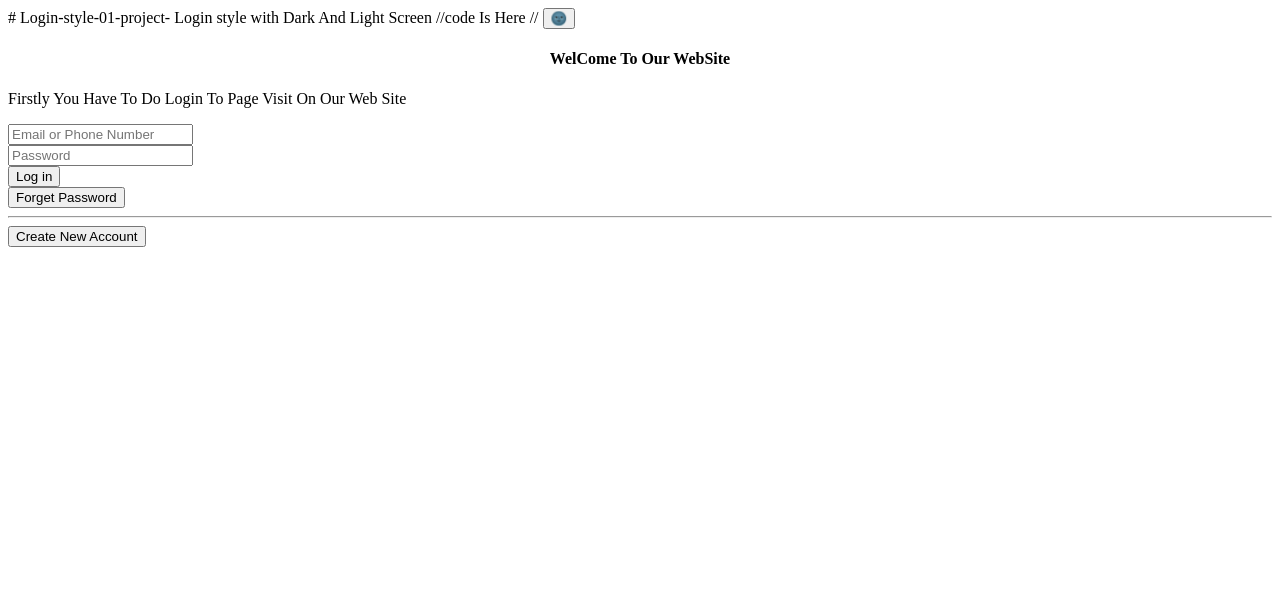
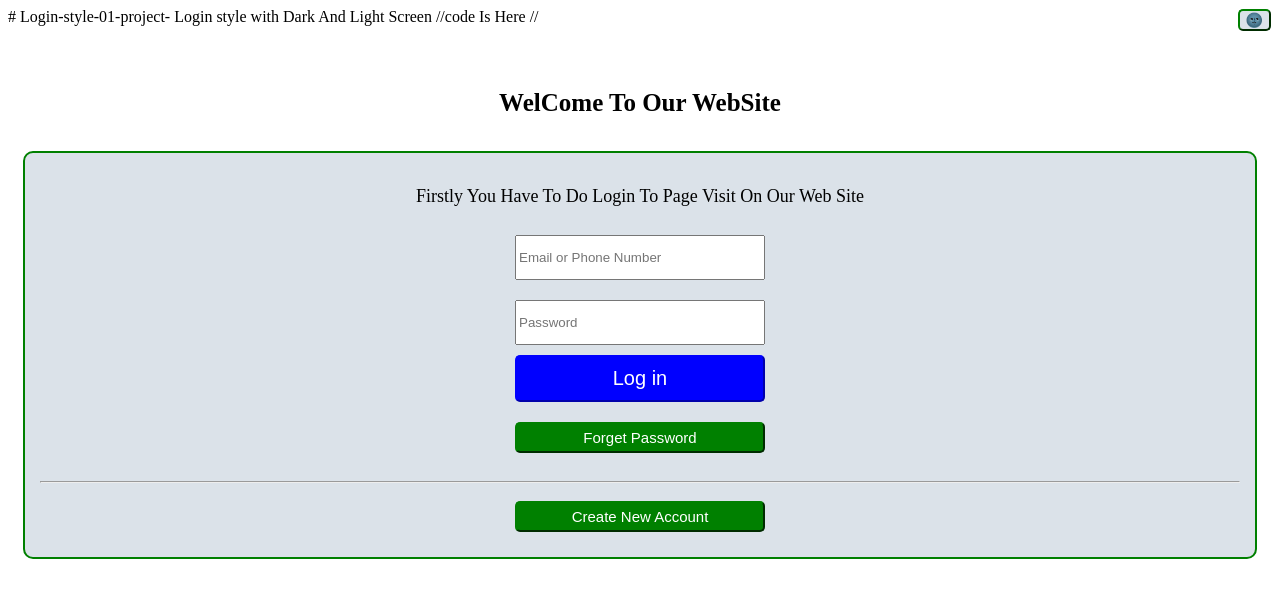
Before and after one commit to vikaskataar-bit/Login-style-01-project-, a plain HTML site: page Vikas.html in a window 1280 px wide. Drawn offline with Linux system fonts and the light colour scheme.

Commit message:
Add link to external CSS for styling

```diff
--- a/Vikas.html
+++ b/Vikas.html
@@ -6,6 +6,7 @@ Login style with Dark And Light Screen
 <html>
 <head>
     <title>Dark Mode Example</title>
+    <link rel="stylesheet" href="Vikas.css">
 </head>
 <body>
     <button id="d" onclick="switchMode()">🌚</button>
```
